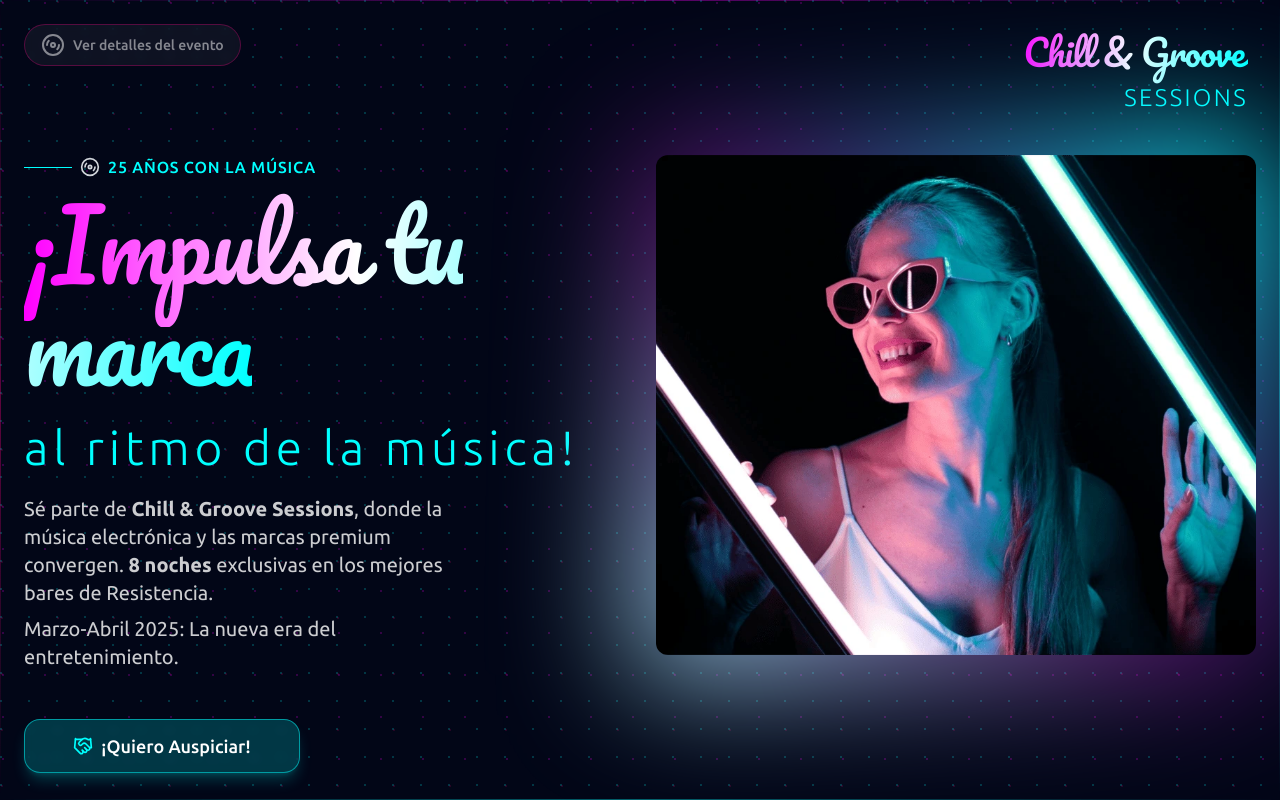
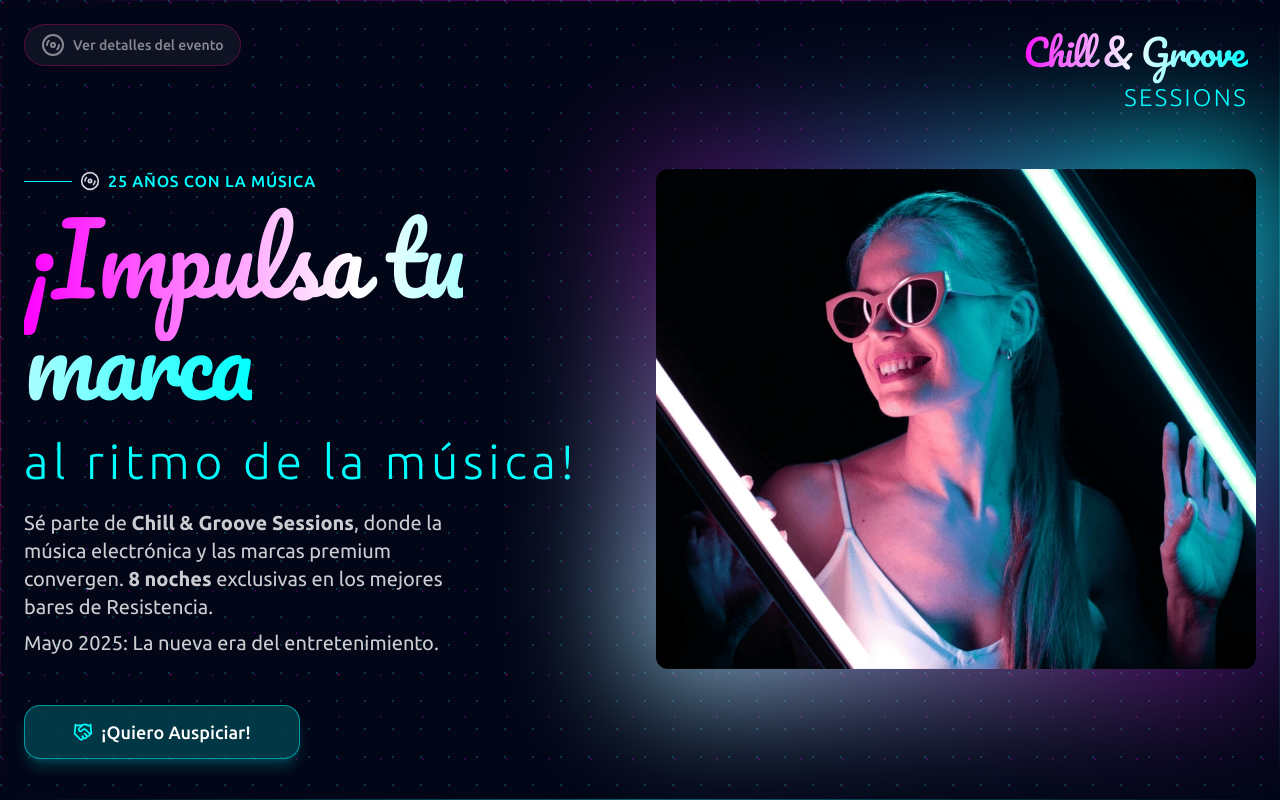
Before and after one commit to nelsondiego/diegonelson-live-sessions, a Next.js app: page /sponsors in a window 1280 px wide. Shown: the top 800 px of the page. Built offline with nearby package versions, Linux system fonts and the light colour scheme.

Commit message:
Update event dates from March-April to May 2025

```diff
--- a/src/app/page.tsx
+++ b/src/app/page.tsx
@@ -1,4 +1,3 @@
-
 import Image from "next/image";
 import {
   Music4,
@@ -199,7 +198,7 @@
                   Resistencia.
                 </p>
                 <p className="text-lg leading-relaxed">
-                  Durante marzo y abril, cada bar se transforma en un escenario
+                  Durante mayo, cada bar se transforma en un escenario
                   perfecto donde los beats, la gastronomía y las buenas vibras
                   se fusionan para crear momentos inolvidables.
                 </p>
@@ -403,7 +402,7 @@
               <div className="flex items-center gap-4">
                 <ShareButton
                   title="Chill & Groove Sessions"
-                  date="Marzo y Abril 2024"
+                  date="Mayo 2025"
                   time="Diferentes horarios"
                   location="Resistencia, Chaco"
                 />
--- a/src/app/sponsors/page.tsx
+++ b/src/app/sponsors/page.tsx
@@ -234,12 +234,11 @@
 
               <div className="mb-12">
                 <p className="text-lg md:text-xl p-0 md:pr-40 text-white/80 leading-relaxed">
-                  Sé parte de <strong>Chill & Groove Sessions</strong>, donde la
-                  música electrónica y las marcas premium convergen.{" "}
-                  <strong>8 noches</strong> exclusivas en los mejores bares de
-                  Resistencia.
+                  Sé parte de <strong>Chill & Groove Sessions</strong>, donde la música
+                  electrónica y las marcas premium convergen. <strong>8 noches</strong> exclusivas
+                  en los mejores bares de Resistencia.
                   <span className="block mt-2">
-                    Marzo-Abril 2025: La nueva era del entretenimiento.
+                    Mayo 2025: La nueva era del entretenimiento.
                   </span>
                 </p>
               </div>
```
